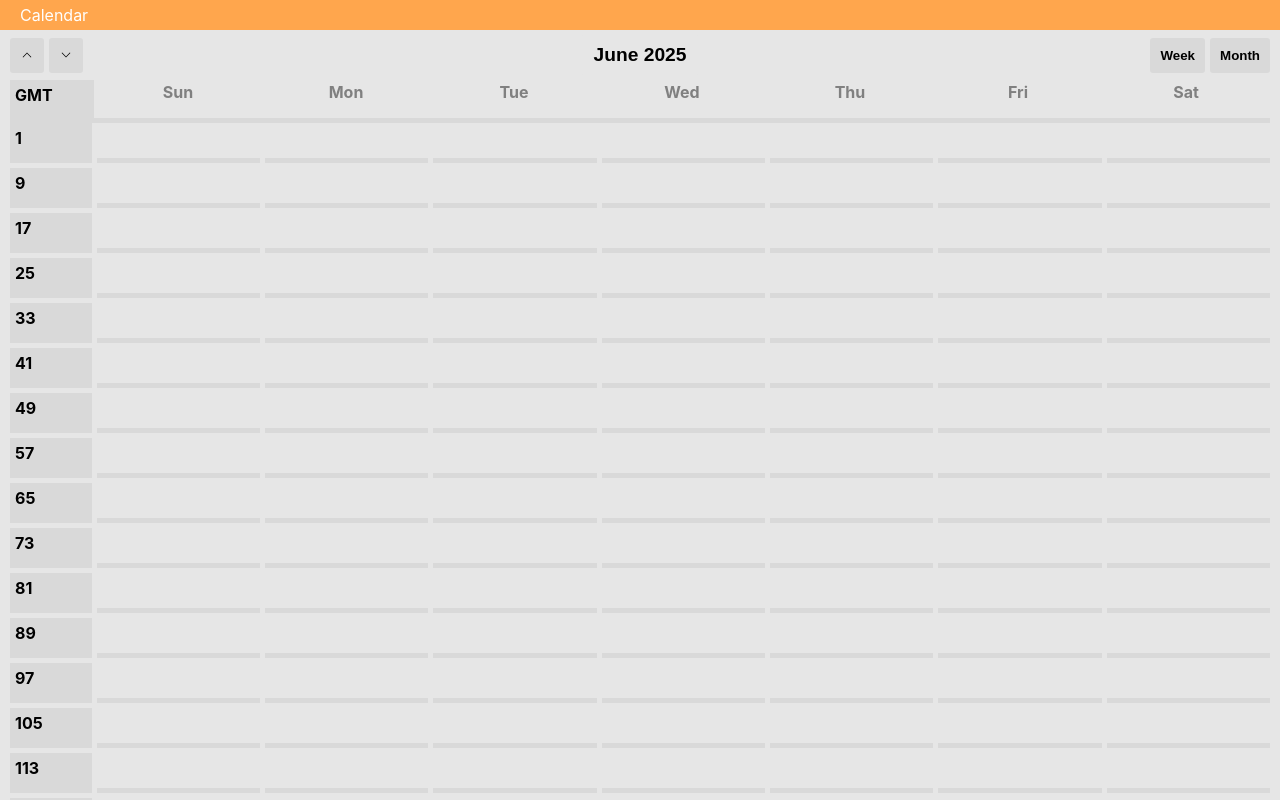
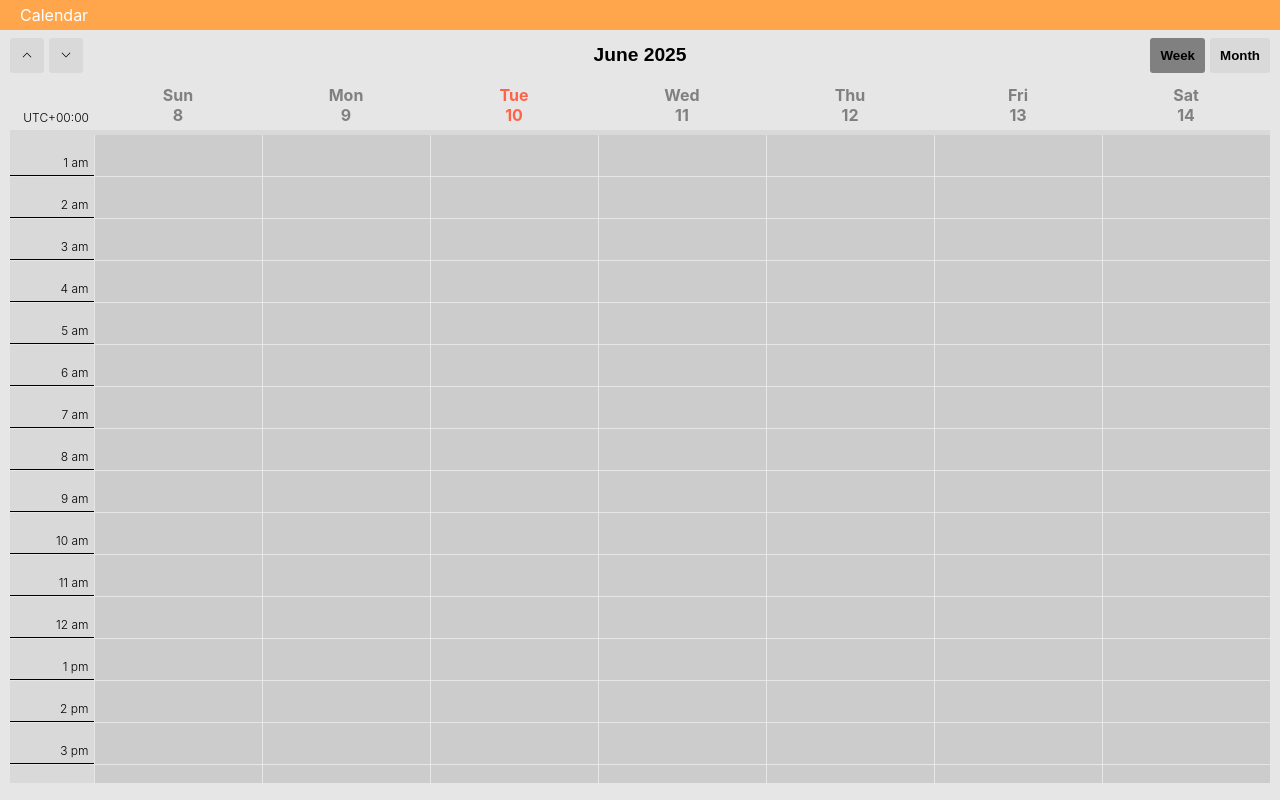
Before and after one commit to MiniKieffer/task_calendar_React, a React (Create React App) app: page / in a window 1280 px wide. Both pictures are taken after a click on the button "Week". Built offline with nearby package versions, Linux system fonts and the light colour scheme.

Commit message:
add_custom_hooks_useCalendarDates_useAutoTodayUpdater

```diff
--- a/src/components/calendar/calendarBody/calendarMonthBody/index.tsx
+++ b/src/components/calendar/calendarBody/calendarMonthBody/index.tsx
@@ -1,4 +1,4 @@
-import React from "react";
+import React, {useState} from "react";
 import {
          CalendarGridContainer,
          CalendarBodyContainer,
@@ -7,12 +7,59 @@ import {
 import useCalendarDates from "@/hooks/calendar/useCalendarDates";
 import { Days, Months } from "@/utils/calendar";
 
+// type CalendarEvent = {
+//   id: string;
+//   text: string;
+// };
+
+// type CalendarEvents = Record<number, CalendarEvent[]>;
+
+// const initialEvents: CalendarEvents = {
+//   1: [{ id: 'e1', text: 'Meeting' }, { id: 'e2', text: 'Lunch' }],
+//   2: [{ id: 'e3', text: 'Gym' }],
+//   3: [],
+//   4: [],
+//   5: [],
+//   6: [],
+//   7: [],
+// };
+
 interface calendarMonthBodyComponentProps {
-  displayDate: Date;  // The message prop must be a string
+  displayDate: Date;
 }
 
 const CalendarMonthBody: React.FC<calendarMonthBodyComponentProps> = ({ displayDate }) => {
   const { currentMonthDates, lastMonthDates, nextMonthDates } = useCalendarDates(displayDate);
+
+//  const [events, setEvents] = useState<CalendarEvents>(initialEvents);
+//   const [dragInfo, setDragInfo] = useState<{ day: number; index: number } | null>(null);
+
+//   const handleDragStart = (day: number, index: number) => {
+//     setDragInfo({ day, index });
+//   };
+
+//   const handleDrop = (targetDay: number, targetIndex: number | null) => {
+//     if (!dragInfo) return;
+
+//     const draggedEvent = events[dragInfo.day][dragInfo.index];
+//     const newSourceList = [...events[dragInfo.day]];
+//     newSourceList.splice(dragInfo.index, 1); // Remove from source
+
+//     const newTargetList = [...events[targetDay]];
+//     if (targetIndex === null) {
+//       newTargetList.push(draggedEvent);
+//     } else {
+//       newTargetList.splice(targetIndex, 0, draggedEvent);
+//     }
+
+//     setEvents({
+//       ...events,
+//       [dragInfo.day]: newSourceList,
+//       [targetDay]: newTargetList,
+//     });
+
+//     setDragInfo(null);
+//   };
 
   return (
     <CalendarBodyContainer>
@@ -31,9 +78,23 @@ const CalendarMonthBody: React.FC<calendarMonthBodyComponentProps> = ({ displayD
           </MonthGridCell>
         ))}
         {currentMonthDates.map((date, index) => (
-          <MonthGridCell variant={date === new Date().getDate() && displayDate.getMonth() === new Date().getMonth() ? "todayCell" : "thisMonthCell"} key={index}>
+          <MonthGridCell variant={(date === new Date().getDate() && (displayDate.toLocaleDateString() === new Date().toLocaleDateString())) ? "todayCell" : "thisMonthCell"} key={index}>
             {(date === 1 || index === currentMonthDates.length - 1) && `${Months[displayDate.getMonth()]} `}
             {date}
+            {/* {events[date]?.map((event : any, index : number) => (
+              <div
+                key={event.id}
+                draggable
+                onDragStart={() => handleDragStart(date, index)}
+                onDragOver={(e) => e.preventDefault()}
+                onDrop={(e) => {
+                  e.stopPropagation();
+                  handleDrop(date, index);
+                }}
+              >
+                {event.text}
+              </div>
+            ))} */}
           </MonthGridCell>
         ))}
         {nextMonthDates.map((date, index) => (
--- a/src/components/calendar/calendarBody/calendarWeekBody/index.tsx
+++ b/src/components/calendar/calendarBody/calendarWeekBody/index.tsx
@@ -4,27 +4,34 @@ import {
          WeekGridCell
         } from "../styles";
 import { Days } from "@/utils/calendar";
+import useCalendarDates from "@/hooks/calendar/useCalendarDates";
 
 interface calendarWeekBodyComponentProps {
   displayDate: Date;  // The message prop must be a string
 }
 
 const CalendarWeekBody: React.FC<calendarWeekBodyComponentProps> = ({ displayDate }) => {
+  const { timeZone, currentWeekDates } = useCalendarDates(displayDate);
 
   return (
     <>
       <CalendarGridContainer variant="calendarWeekDayBar">
-        <WeekGridCell variant="timeBarCell">GMT</WeekGridCell>
+        <WeekGridCell variant="timeZoneCell">{timeZone}</WeekGridCell>
         {Days.map((day, index) => (
-          <WeekGridCell variant="dayBarCell" key={index}>
-            {day}
+          <WeekGridCell variant={
+            currentWeekDates[index] === new Date().getDate()
+            && displayDate.getMonth() === new Date().getMonth()
+            && displayDate.getFullYear() === new Date().getFullYear() ? 'dayBarCellToday' : 'dayBarCell'} key={index}>
+            {day} <br />
+            {currentWeekDates[index]}
           </WeekGridCell>
         ))}
       </ CalendarGridContainer>
       <CalendarGridContainer variant="calendarWeekBox">
         {Array.from({ length: 192 }).map((_, index) => (
-          <WeekGridCell variant={(index + 1) % 8 === 1 ? "timeBarCell" : "dayBarCell"} key={index}>
-            {((index + 1) % 8 === 1) && `${index + 1} `}
+          <WeekGridCell variant={(index + 1) % 8 === 1 ? "timeBarCell" : "weekCell"} key={index}>
+            {(((index + 1) % 8 === 1) && ((index / 8 + 1) < 13) && `${index / 8 + 1} `) || (((index + 1) % 8 === 1) && ((index / 8 + 1) > 12) && `${index / 8 - 11} `)}
+            {(((index + 1) % 8 === 1) && ((index / 8 + 1) < 13) && 'am') || (((index + 1) % 8 === 1) && ((index / 8 + 1) > 12) && 'pm')}
           </WeekGridCell>
       ))}
       </ CalendarGridContainer>
--- a/src/components/calendar/calendarBody/styles.ts
+++ b/src/components/calendar/calendarBody/styles.ts
@@ -1,8 +1,7 @@
 import styled, { css } from 'styled-components';
 
 export const CalendarBodyContainer = styled.div`
-  Height: calc(100vh - 80px);
-  overflow: auto;
+  height: calc(100vh - 80px);
 `
 
 export const CalendarGridContainer = styled.div<{ variant?: 'calendarDayBar' | 'calendarMonthBox' | 'calendarWeekBox' | 'calendarWeekDayBar' }>`
@@ -13,7 +12,6 @@ export const CalendarGridContainer = styled.div<{ variant?: 'calendarDayBar' | '
     props.variant === 'calendarDayBar' &&
     css`
       grid-template-columns: repeat(7, 1fr);
-      height: 6%;
     `}
 
   ${(props) =>
@@ -21,29 +19,29 @@ export const CalendarGridContainer = styled.div<{ variant?: 'calendarDayBar' | '
     css`
       grid-template-columns: repeat(7, 1fr);
       gap: 5px;
-      height: 94%;
+      height: 90%;
     `}
 
   ${(props) =>
     props.variant === 'calendarWeekDayBar' &&
     css`
       grid-template-columns: 0.5fr repeat(7, 1fr);
-      height: 6%;
     `}
 
   ${(props) =>
     props.variant === 'calendarWeekBox' &&
     css`
       grid-template-columns: 0.5fr repeat(7, 1fr);
-      gap: 5px;
-      height: 94%;
+      gap: 1px;
+      height: 90%;
+      overflow: auto;
     `}
 `;
 
-export const WeekGridCell = styled.div<{ variant?: 'dayBarCell' | 'timeBarCell' | 'weekCell' }>`
+export const WeekGridCell = styled.div<{ variant?: 'dayBarCell' | 'timeBarCell' | 'weekCell' | 'timeZoneCell' | 'dayBarCellToday'}>`
   padding: 5px;
   font-weight: bold;
-  min-height: 10px;
+  min-height: 30px;
 
   ${(props) =>
     props.variant === 'dayBarCell' &&
@@ -51,16 +49,44 @@ export const WeekGridCell = styled.div<{ variant?: 'dayBarCell' | 'timeBarCell'
       display: flex;
       justify-content: center;
       align-items: center;
+      text-align: center;
       color: grey;
-      padding-bottom: 20px;
       border-bottom: 5px solid #d9d9d9;
+    `}
+
+  ${(props) =>
+    props.variant === 'dayBarCellToday' &&
+    css`
+      display: flex;
+      justify-content: center;
+      align-items: center;
+      text-align: center;
+      color: grey;
+      border-bottom: 5px solid #d9d9d9;
+      color: tomato;
+    `}
+
+  ${(props) =>
+    props.variant === 'timeZoneCell' &&
+    css`
+      border-bottom: 5px solid #d9d9d9;
+      font-weight: 300;
+      font-size: 12px;
+      display: flex;
+      justify-content: flex-end;
+      align-items: flex-end;
     `}
 
   ${(props) =>
     props.variant === 'timeBarCell' &&
     css`
       background-color: #d9d9d9;
-      grid-column-gap: 0px;
+       border-bottom: 1px solid black;
+       font-weight: 300;
+       font-size: 12px;
+       display: flex;
+       justify-content: flex-end;
+       align-items: flex-end;
     `}
 
   ${(props) =>
--- a/src/components/calendar/calendarHeader/index.tsx
+++ b/src/components/calendar/calendarHeader/index.tsx
@@ -2,26 +2,31 @@ import React, { useState } from 'react';
 import CustomButton from "@/components/common/customButton";
 import { CalendarHeaderContainer, CalendarHeaderSection } from "./styles";
 import { MonthsFullName } from "@/utils/calendar";
+import { Direction, Mode } from "@/types/calendar"
 
 interface calendarHeaderComponentProps {
   displayDate: Date;
-  changeMonth: (data: string) => void;
-  weekMonthConversion: (data : string) => void;
+  changeDate: (data: Direction) => void;
+  weekMonthConversion: (data : Mode) => void;
 }
 
-const CalendarHeader: React.FC<calendarHeaderComponentProps> = ({ displayDate, changeMonth, weekMonthConversion }) => {
-  const [activeWeekMonthConversionButton, setActiveWeekMonthConversionButton] = useState<string>('month');
+const CalendarHeader: React.FC<calendarHeaderComponentProps> = ({ displayDate, changeDate, weekMonthConversion }) => {
+  const [activeWeekMonthConversion, setActiveWeekMonthConversion] = useState<'week' | 'month'>('month');
+  const handleActiveWeekMonthConversion = (weekMonthState: 'week' | 'month') => {
+  setActiveWeekMonthConversion(weekMonthState);
+  weekMonthConversion(weekMonthState);
+  };
 
   return (
     <>
       <CalendarHeaderContainer>
           <CalendarHeaderSection>
-            <CustomButton variant="calendarHeaderUpDown" onClick={() => changeMonth('previous')}>
+            <CustomButton variant="calendarHeaderUpDown" onClick={() => changeDate('previous')}>
               <svg xmlns="http://www.w3.org/2000/svg" width="10px" height="10px" viewBox="0 0 1024 1024" version="1.1">
                 <path d="M903.232 768l56.768-50.432L512 256l-448 461.568 56.768 50.432L512 364.928z" fill="#000000"/>
               </svg>
             </CustomButton>
-            <CustomButton variant="calendarHeaderUpDown" onClick={() => changeMonth('next')}>
+            <CustomButton variant="calendarHeaderUpDown" onClick={() => changeDate('next')}>
               <svg xmlns="http://www.w3.org/2000/svg" width="10px" height="10px" viewBox="0 0 1024 1024" version="1.1">
                 <path d="M903.232 256l56.768 50.432L512 768 64 306.432 120.768 256 512 659.072z" fill="#000000"/>
               </svg>
@@ -31,8 +36,8 @@ const CalendarHeader: React.FC<calendarHeaderComponentProps> = ({ displayDate, c
             <CustomButton variant="calendarDatePiker">{`${MonthsFullName[displayDate.getMonth()]} ${displayDate.getFullYear()}`}</CustomButton>
           </CalendarHeaderSection>
           <CalendarHeaderSection variant="right">
-            <CustomButton onClick={() => weekMonthConversion('week')}>Week</CustomButton>
-            <CustomButton onClick={() => weekMonthConversion('month')}>Month</CustomButton>
+            <CustomButton onClick={() => handleActiveWeekMonthConversion('week')} activestate={activeWeekMonthConversion === 'week' ? 'active' : 'inactive'}>Week</CustomButton>
+            <CustomButton onClick={() => handleActiveWeekMonthConversion('month')} activestate={activeWeekMonthConversion === 'month' ? 'active' : 'inactive'}>Month</CustomButton>
           </CalendarHeaderSection>
       </CalendarHeaderContainer>
     </>
--- a/src/components/common/customButton/index.tsx
+++ b/src/components/common/customButton/index.tsx
@@ -3,15 +3,17 @@ import { StyledButton } from './styles';
 
 interface ButtonProps extends React.ButtonHTMLAttributes<HTMLButtonElement> {
   variant?: 'calenderHeaderWeekMonth' | 'calendarHeaderUpDown' | 'calendarDatePiker';
+  activestate?: 'active' | 'inactive';
 }
 
 const CustomButton: React.FC<ButtonProps> = ({
   children,
   variant = 'calenderHeaderWeekMonth',
+   activestate,
   ...rest
 }) => {
   return (
-    <StyledButton type="button" variant={variant} {...rest}>
+    <StyledButton type="button" variant={variant} activestate={activestate} {...rest}>
       {children}
     </StyledButton>
   );
--- a/src/components/common/customButton/styles.ts
+++ b/src/components/common/customButton/styles.ts
@@ -1,6 +1,6 @@
 import styled, { css } from 'styled-components';
 
-export const StyledButton = styled.button<{ variant?: 'calenderHeaderWeekMonth' | 'calendarHeaderUpDown' | 'calendarDatePiker'}>`
+export const StyledButton = styled.button<{ variant?: 'calenderHeaderWeekMonth' | 'calendarHeaderUpDown' | 'calendarDatePiker'; activestate?: 'active' | 'inactive';}>`
   border-radius: 3px;
   cursor: pointer;
   transition: all 0.3s ease;
@@ -18,7 +18,7 @@ export const StyledButton = styled.button<{ variant?: 'calenderHeaderWeekMonth'
     props.variant === 'calenderHeaderWeekMonth' &&
     css`
       padding: 10px 10px;
-      background-color: #d9d9d9;
+      background-color:  ${props.activestate === 'active' ? 'gray' : '#d9d9d9'};;
       color: black;
       font-weight: bold;
       margin-left: 5px;
--- /dev/null
+++ b/src/hooks/calendar/useAutoTodayUpdater.ts
@@ -0,0 +1,13 @@
+import { useEffect } from 'react';
+
+export const useAutoTodayUpdater = (onDayChange: () => void, currentDate: Date) => {
+  useEffect(() => {
+    const intervalId = setInterval(() => {
+      if (new Date().toDateString() !== currentDate.toDateString()) {
+        onDayChange();
+      }
+    }, 60000);
+
+    return () => clearInterval(intervalId);
+  }, [currentDate, onDayChange]);
+};
--- a/src/hooks/calendar/useCalendarDates.ts
+++ b/src/hooks/calendar/useCalendarDates.ts
@@ -4,18 +4,23 @@ import {
          getNextMonthFirstDayIndex,
          getLastMonthDates,
          getNextMonthDates,
-         getCurrentMonthDates
+         getCurrentMonthDates,
+         getTimeZone,
+         getCurrentWeekDates,
+         getCurrentWeekFirstDate
         } from "@/utils/calendar";
 
-const useCalendarDates = (currentDate: Date) => {
-
-  const currentMonthFirstDayIndex = useMemo(() => getCurrentMonthFirstDayIndex(currentDate), [currentDate]);
-  const nextMonthFirstDayIndex = useMemo(() => getNextMonthFirstDayIndex(currentDate), [currentDate]);
-  const currentMonthDates = useMemo(() => getCurrentMonthDates(currentDate), [currentDate]);
-  const lastMonthDates = useMemo(() => getLastMonthDates(currentDate, currentMonthFirstDayIndex), [currentDate, currentMonthFirstDayIndex]);
+const useCalendarDates = (displayDate: Date) => {
+  const timeZone = useMemo(() => getTimeZone(displayDate), [displayDate]);
+  const currentWeekFirstDate = useMemo(() => getCurrentWeekFirstDate(displayDate), [displayDate]);
+  const currentWeekDates = useMemo(() => getCurrentWeekDates(currentWeekFirstDate), [currentWeekFirstDate]);
+  const currentMonthFirstDayIndex = useMemo(() => getCurrentMonthFirstDayIndex(displayDate), [displayDate]);
+  const nextMonthFirstDayIndex = useMemo(() => getNextMonthFirstDayIndex(displayDate), [displayDate]);
+  const currentMonthDates = useMemo(() => getCurrentMonthDates(displayDate), [displayDate]);
+  const lastMonthDates = useMemo(() => getLastMonthDates(displayDate, currentMonthFirstDayIndex), [displayDate, currentMonthFirstDayIndex]);
   const nextMonthDates = useMemo(() => getNextMonthDates(nextMonthFirstDayIndex), [nextMonthFirstDayIndex]);
 
-  return { currentMonthFirstDayIndex, nextMonthFirstDayIndex, currentMonthDates, lastMonthDates, nextMonthDates };
+  return { currentMonthFirstDayIndex, nextMonthFirstDayIndex, currentMonthDates, lastMonthDates, nextMonthDates, timeZone, currentWeekDates, currentWeekFirstDate };
 };
 
 export default useCalendarDates;
--- a/src/pages/calendar/index.tsx
+++ b/src/pages/calendar/index.tsx
@@ -1,52 +1,57 @@
 import React, { useState, useEffect } from "react";
 import CalendarHeader from '../../components/calendar/calendarHeader';
 import CalendarBody from '../../components/calendar/calendarBody';
+import { useAutoTodayUpdater } from "@/hooks/calendar/useAutoTodayUpdater";
 import { CalendarContainer } from './styles';
+import { Mode, Direction } from "@/types/calendar";
+
 
 const CalenderPage: React.FC = () => {
   const [displayDate, setDisplayDate] = useState<Date>(new Date());
-  const [monthChangeDirection, setMonthChangeDirection] = useState<string>('');
-  const [weekMonthConversion, setWeekMonthConversion] = useState<string>('month');
-  useEffect(() => {
-    const intervalId = setInterval(() => {
-      const newDate = new Date().toLocaleDateString();
-      if (newDate !== displayDate.toLocaleDateString()) {
-        setDisplayDate(new Date());  // Update the state, which will trigger a re-render
-      }
-    }, 60000); // Check every minute (60000 ms)
+  const [dateChangeDirection, setDateChangeDirection] = useState<Direction | ''>('');
+  const [weekMonthConversion, setWeekMonthConversion] = useState<Mode>('month');
 
-    // Clean up the interval when the component unmounts
-    return () => clearInterval(intervalId);
-  },[displayDate]);
-
+  useAutoTodayUpdater(() => setDisplayDate(new Date()), displayDate);
   // Reset calendar date according to month change event
   useEffect(() => {
     const newDate = new Date(displayDate);
-    newDate.setDate(1);
-    if(monthChangeDirection === 'next') {
+    const today = new Date();
+
+    if(dateChangeDirection === 'next' && weekMonthConversion === 'month') {
+      newDate.setDate(1);
       newDate.setMonth(displayDate.getMonth() + 1);
+      if(newDate.getMonth() === today.getMonth()) newDate.setDate(today.getDate());
       setDisplayDate(newDate);
-      setMonthChangeDirection('');
-    } else if(monthChangeDirection === 'previous') {
+      setDateChangeDirection('');
+    } else if(dateChangeDirection === 'previous' && weekMonthConversion === 'month') {
+      newDate.setDate(1);
       newDate.setMonth(displayDate.getMonth() - 1);
+      if(newDate.getMonth() === today.getMonth()) newDate.setDate(today.getDate());
       setDisplayDate(newDate);
-      setMonthChangeDirection('');
+      setDateChangeDirection('');
+    } else if(dateChangeDirection === 'next' && weekMonthConversion === 'week') {
+      newDate.setDate(displayDate.getDate() + 7);
+      setDisplayDate(newDate);
+      setDateChangeDirection('');
+    } else if(dateChangeDirection === 'previous' && weekMonthConversion === 'week') {
+      newDate.setDate(displayDate.getDate() - 7);
+      setDisplayDate(newDate);
+      setDateChangeDirection('');
     }
+  }, [dateChangeDirection, displayDate, weekMonthConversion]);
 
-  }, [monthChangeDirection, displayDate])
-
-  const handleChangeMonth = (monthChangeDirection:string) => {
-    setMonthChangeDirection(monthChangeDirection);
+  const handleChangeDate = (dateChangeDirection:Direction) => {
+    setDateChangeDirection(dateChangeDirection);
   }
 
-  const handleWeekMonthConversion = (weekMonthConversion:string) => {
+  const handleWeekMonthConversion = (weekMonthConversion:Mode) => {
     setWeekMonthConversion(weekMonthConversion);
   }
 
   return (
     <>
       <CalendarContainer>
-        <CalendarHeader changeMonth={handleChangeMonth} displayDate={displayDate} weekMonthConversion={handleWeekMonthConversion} />
+        <CalendarHeader changeDate={handleChangeDate} displayDate={displayDate} weekMonthConversion={handleWeekMonthConversion} />
         <CalendarBody displayDate={displayDate} weekMonthConversion = {weekMonthConversion} />
       </CalendarContainer>
     </>
--- /dev/null
+++ b/src/types/calendar.ts
@@ -0,0 +1,2 @@
+export type Direction = 'next' | 'previous';
+export type Mode = 'week' | 'month';
--- a/src/utils/calendar.ts
+++ b/src/utils/calendar.ts
@@ -2,21 +2,29 @@ export const Days = ["Sun", "Mon", "Tue", "Wed", "Thu", "Fri", "Sat"];
 export const Months = ["Jan", "Feb", "Mar", "Apr", "May", "Jun", "Jul", "Aug", "Sep", "Oct", "Nov", "Dec"];
 export const MonthsFullName = ["January", "Febrary", "March", "April", "May", "June", "July", "August", "September", "October", "November", "December"];
 
-export const getCurrentMonthFirstDayIndex = (currentDate : Date) => {
-    const currentMonthFirstDay = new Date(currentDate.getFullYear(), currentDate.getMonth(), 1);
+export const getTimeZone = (displayDate : Date) => {
+    const offsetMinutes = displayDate.getTimezoneOffset();
+    const sign = offsetMinutes > 0 ? '-' : '+';
+    const hours = String(Math.floor(Math.abs(offsetMinutes) / 60)).padStart(2, '0');
+    const minutes = String(Math.abs(offsetMinutes) % 60).padStart(2, '0');
+    return(`UTC${sign}${hours}:${minutes}`);
+}
+
+export const getCurrentMonthFirstDayIndex = (displayDate : Date) => {
+    const currentMonthFirstDay = new Date(displayDate.getFullYear(), displayDate.getMonth(), 1);
     const firstDayIndex = currentMonthFirstDay.getDay();
     return(firstDayIndex);
 }
 
-export const getNextMonthFirstDayIndex = (currentDate : Date) => {
-    const nextMonthFirstDay = new Date(currentDate.getFullYear(), currentDate.getMonth() + 1, 1);
+export const getNextMonthFirstDayIndex = (displayDate : Date) => {
+    const nextMonthFirstDay = new Date(displayDate.getFullYear(), displayDate.getMonth() + 1, 1);
     const nextMonthFirstDayIndex = nextMonthFirstDay.getDay();
     return(nextMonthFirstDayIndex);
 }
 
-export const getCurrentMonthDates = (currentDate : Date) => {
+export const getCurrentMonthDates = (displayDate : Date) => {
     const currentMonthDates: number[] = [];
-    const currentMonthLastDay = new Date(currentDate.getFullYear(), currentDate.getMonth() + 1, 0);
+    const currentMonthLastDay = new Date(displayDate.getFullYear(), displayDate.getMonth() + 1, 0);
     const lastDayDate = currentMonthLastDay.getDate();
     for(let index = 1; index < lastDayDate + 1; index++) {
         currentMonthDates.push(index);
@@ -24,15 +32,14 @@ export const getCurrentMonthDates = (currentDate : Date) => {
     return(currentMonthDates);
 }
 
-
-export const getLastMonthDates = (currentDate : Date, firstDayIndex : number) => {
+export const getLastMonthDates = (displayDate : Date, firstDayIndex : number) => {
 
     const lastMonthDates: number[] = [];
 
     if(firstDayIndex === 0) return(lastMonthDates);
 
     // Get the last date of the previous month
-    const lastMonthLastDay = new Date(currentDate.getFullYear(), currentDate.getMonth(), 0);
+    const lastMonthLastDay = new Date(displayDate.getFullYear(), displayDate.getMonth(), 0);
 
     const lastMonthLastDate = lastMonthLastDay.getDate();
 
@@ -55,3 +62,20 @@ export const getNextMonthDates = (nextMonthFirstDayIndex : number) => {
     };
     return(nextMonthDates);
 }
+
+export const getCurrentWeekFirstDate = (displayDate : Date) => {
+    const currentWeekFirstDate = new Date(displayDate);
+    currentWeekFirstDate.setDate(displayDate.getDate() - displayDate.getDay());
+    return(currentWeekFirstDate);
+}
+
+export const getCurrentWeekDates = (currentWeekFirstDate : Date) => {
+
+    const currentWeekDates: number[] = [];
+    for (let i = 0; i < 7; i++) {
+    const date = new Date(currentWeekFirstDate);
+    date.setDate(currentWeekFirstDate.getDate() + i);
+    currentWeekDates.push(date.getDate());
+  }
+    return(currentWeekDates);
+}
```
Also changed, not shown: src/hooks/calendar/useCalendarNavigation.ts (added, +33 -0 lines).
